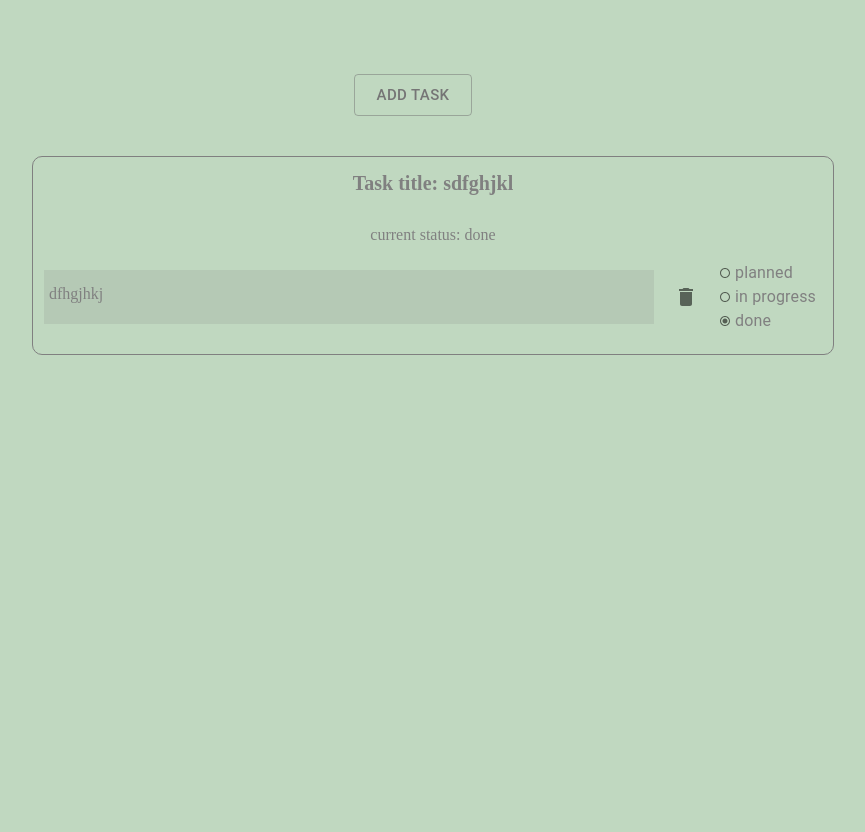
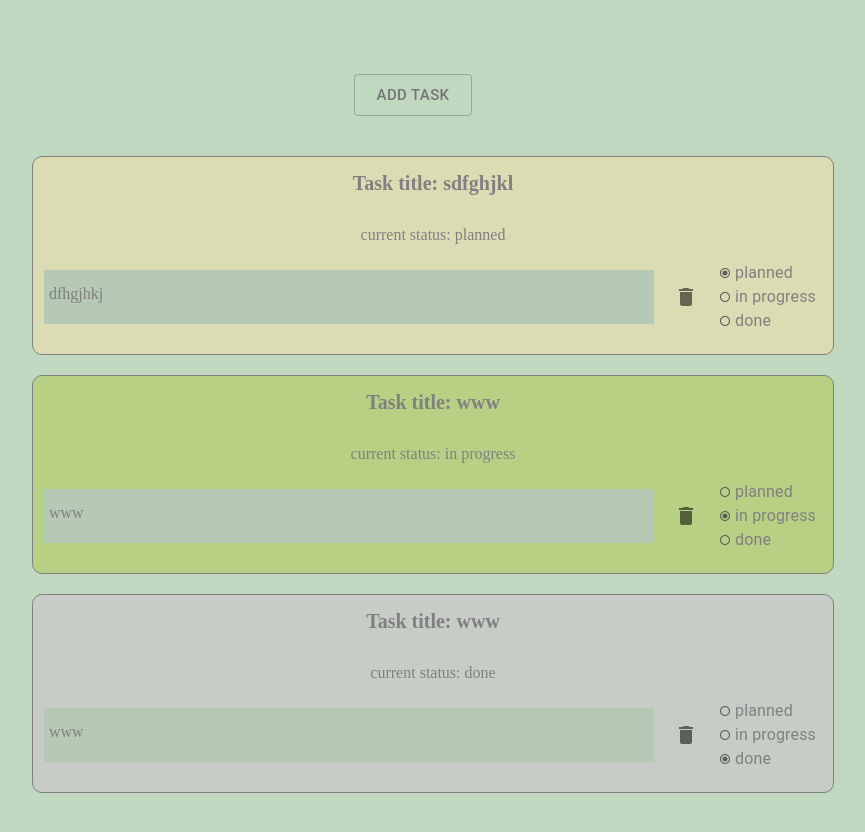
Before and after one commit to zerofille/to_do_vol.2, a React (Create React App) app: page /#/mytodos in a window 1280 px wide. Shown: the top 832 px of the page, without its empty margins (227-1092 px from the left). Before the commit the page ends 800 px from the top, so only its background shows below. Built offline with nearby package versions, Linux system fonts and the light colour scheme; data requests are answered from the project's data file; the HTML template or start-up script is replaced by a standard one.

Commit message:
Add styles

```diff
--- a/db.json
+++ b/db.json
@@ -4,6 +4,18 @@
       "id": 1643214974184,
       "title": "sdfghjkl",
       "text": "dfhgjhkj",
+      "task_status": "planned"
+    },
+    {
+      "id": 1643300381660,
+      "title": "www",
+      "text": "www",
+      "task_status": "in progress"
+    },
+    {
+      "id": 1643300386192,
+      "title": "www",
+      "text": "www",
       "task_status": "done"
     }
   ]
--- a/package.json
+++ b/package.json
@@ -20,6 +20,7 @@
     "@types/react-redux": "^7.1.22",
     "@types/react-router-dom": "^5.3.2",
     "axios": "^0.25.0",
+    "classnames": "^2.3.1",
     "final-form": "^4.20.6",
     "json-server": "^0.17.0",
     "react": "^17.0.2",
--- a/src/Components/Task/Task.sass
+++ b/src/Components/Task/Task.sass
@@ -1,16 +1,24 @@
+%taskWrap
+    display: flex
+    flex-direction: column
+    justify-content: center
+    align-items: center
+    width: 800px
+    margin: 0 auto 20px
+    padding-bottom: 20px
+    border: 1px solid grey
+    border-radius: 10px
+.taskWrapPlan
+  @extend %taskWrap
+  background-color: #dcdcb4
 
-.taskWrap
-  display: flex
-  flex-direction: column
-  justify-content: center
-  align-items: center
-  width: 800px
-  margin: 0 auto
-  margin-bottom: 20px
-  padding-bottom: 20px
-  background-color: inherit
-  border: 1px solid grey
-  border-radius: 10px
+.taskWrapProg
+  @extend %taskWrap
+  background-color: #b7d084
+
+.taskWrapDone
+  @extend %taskWrap
+  background-color: #c7ccc7
 
 .taskContent
   display: flex
--- a/src/Components/Task/Task.tsx
+++ b/src/Components/Task/Task.tsx
@@ -12,7 +12,7 @@ import RadioGroup from '@mui/material/RadioGroup';
 import FormControlLabel from '@mui/material/FormControlLabel';
 import FormControl from '@mui/material/FormControl';
 import Typography from '@material-ui/core/Typography';
-
+import cx from 'classnames'
 
 interface ITask {
   id: number
@@ -55,6 +55,13 @@ function Task({id, text, title, task_status}: ITask) {
   const [taskStatus, setStatus] = useState<string>(TaskStatus.Planned);
   const dispatch = useAppDispatch();
   const classes = useStyles();
+
+  const classNames = cx({
+    ['taskWrapPlan']: task_status === TaskStatus.Planned,
+    ['taskWrapProg']: task_status === TaskStatus.InProgress,
+    ['taskWrapDone']: task_status === TaskStatus.Done,
+  })
+
   const clickHandler = () => {
     dispatch(removeTask({id, title}))
     dispatch(getTask())
@@ -64,7 +71,7 @@ function Task({id, text, title, task_status}: ITask) {
     dispatch(changeStatus({id: id, task_status: e.target.value}))
   }
   return (
-    <div className="taskWrap">
+    <div className={classNames}>
       <h3 className="title">Task title: {title}</h3>
       <div className="statusWrap">
         <p className="status">current status: {task_status}</p>
```
Also changed, not shown: 1 other file (tests, documents, lock files or other folders).
